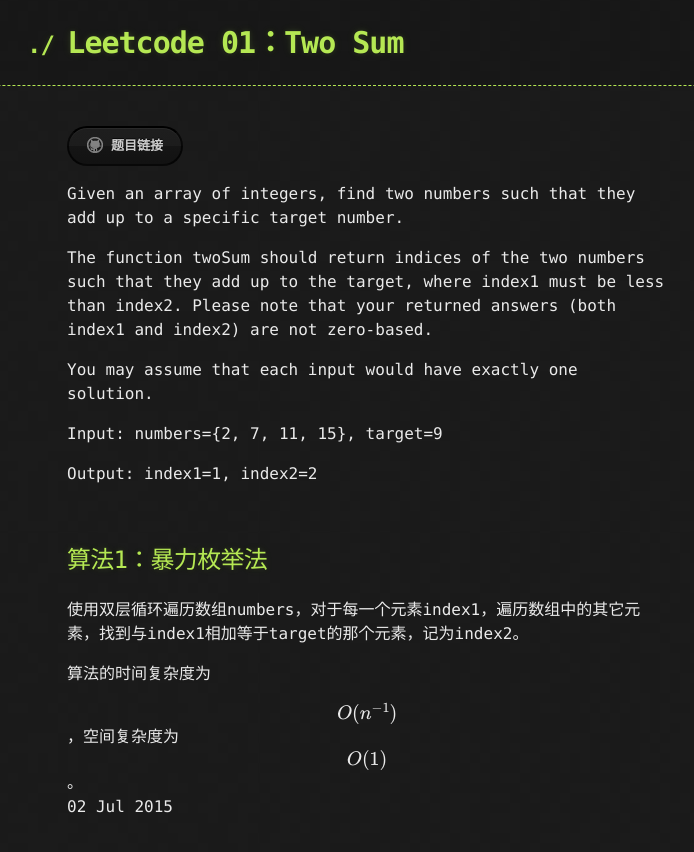
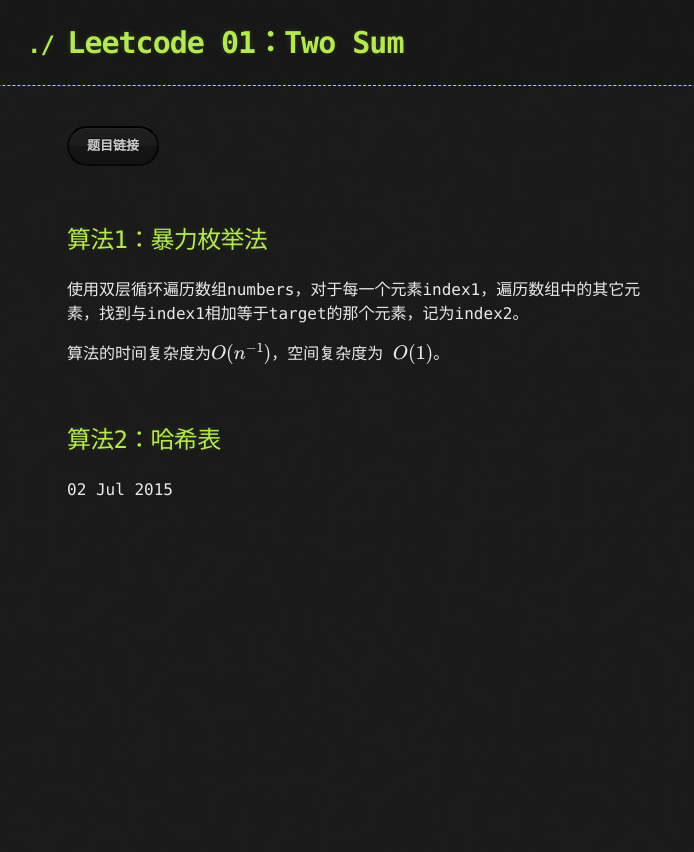
Before and after one commit to Narcissuslin/Narcissuslin.github.io, a Jekyll site: the page built from _posts/2015-07-02-two-sum.html, in a window 1280 px wide. Shown: the top 852 px of the page, without its empty margins (273-967 px from the left). Built offline with Jekyll 4.4.1, drawn with Linux system fonts in a browser that asks for light colours; formulas are drawn with MathJax 3; a script that is not in the unit is left out.

Commit message:
edit new post

```diff
--- a/_posts/2015-07-02-two-sum.html
+++ b/_posts/2015-07-02-two-sum.html
@@ -2,16 +2,16 @@
 layout: post
 title: Leetcode 01：Two Sum
 ---
-<p><a href="https://leetcode.com/problems/two-sum/" class="btn btn-github"><span class="icon"></span>题目链接</a></p>
+<p><a href="https://leetcode.com/problems/two-sum/" class="btn btn-github">题目链接</a></p>
 <!-- <p><a href="https://leetcode.com/problems/two-sum/" target="_blank"></a></p> -->
-<p>Given an array of integers, find two numbers such that they add up to a specific target number.</p>
+<!-- <p>Given an array of integers, find two numbers such that they add up to a specific target number.</p>
 <p>The function twoSum should return indices of the two numbers such that they add up to the target,
 where index1 must be less than index2. Please note that your returned answers (both index1 and index2) are not zero-based.</p>
 <p>You may assume that each input would have exactly one solution.</p>
 <p>Input: numbers={2, 7, 11, 15}, target=9</p>
 <p>Output: index1=1, index2=2</p>
-<p>&nbsp;</p>
-<!-- <meta name="description" content="Given an array of integers, find two numbers such that they add up to a specific target number.
+<p>&nbsp;</p> -->
+<meta name="description" content="Given an array of integers, find two numbers such that they add up to a specific target number.
 
 The function twoSum should return indices of the two numbers such that they add up to the target, where index1 must be less than index2. Please note that your returned answers (both index1 and index2) are not zero-based.
 
@@ -20,8 +20,11 @@
 
 Input: numbers={2, 7, 11, 15}, target=9
 Output: index1=1, index2=2
-" /> -->
+" />
+<p>&nbsp;</p>
 <h2>算法1：暴力枚举法</h2>
 <p>使用双层循环遍历数组numbers，对于每一个元素index1，遍历数组中的其它元素，找到与index1相加等于target的那个元素，记为index2。</p>
-<p>算法的时间复杂度为<div align="center"> \(O(n^{-1})\)</div>，空间复杂度为<div align="center"> \(O(1)\)</div>。
+<p>算法的时间复杂度为\(O(n^{-1})\)，空间复杂度为 \(O(1)\)。</p>
+<p>&nbsp;</p>
+<h2>算法2：哈希表</h2>
 <div class="date">{{ page.date | date_to_string }}</div>
```
